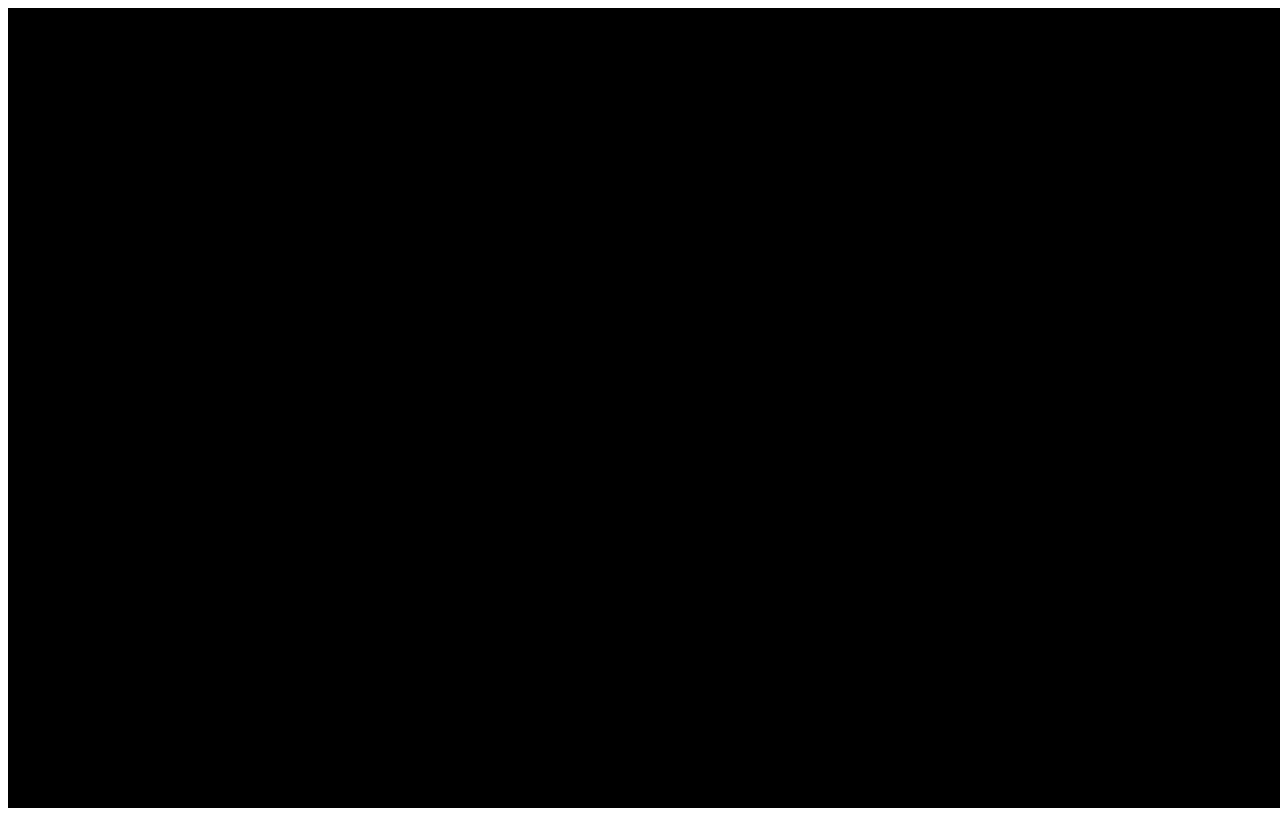
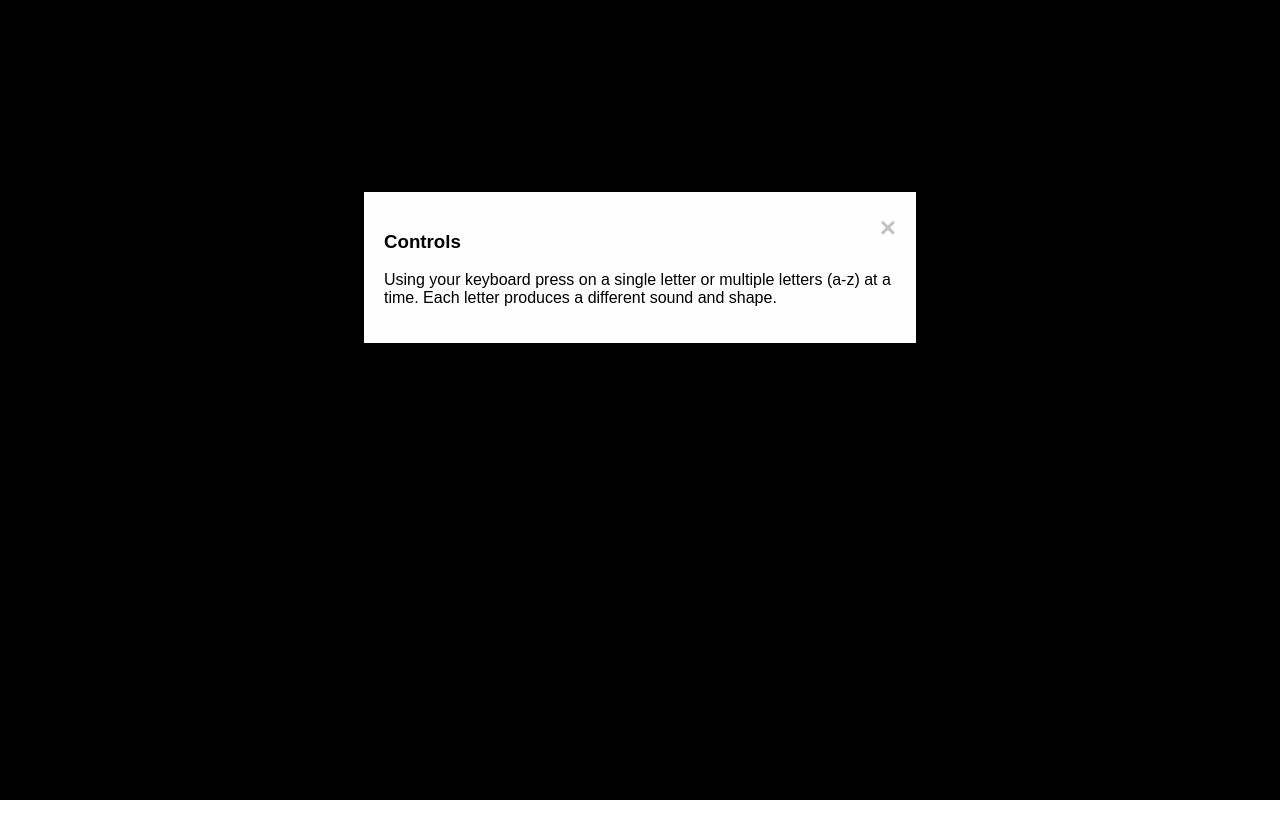
Before and after one commit to xddengx/PatatapSuper, a plain HTML site: page index.html in a window 1280 px wide. Drawn offline with Linux system fonts and the light colour scheme.

Commit message:
added info once page is loaded. ensured capital letters would work too and only letters.

```diff
--- a/index.html
+++ b/index.html
@@ -1,18 +1,25 @@
 <!doctype!>
-<html>
+    <html>
+
     <head>
-        <meta charset = 'utf-8'>
+        <meta charset='utf-8'>
         <title> Remix Patatap</title>
-        <script src = 'helperFunctions/helper.js'></script>
-        <script src = 'main.js'></script>
+        <script src='helperFunctions/helper.js'></script>
+        <script src='main.js'></script>
         <script type="text/javascript" src="datGUI.js"></script>
-        <style>
-        canvas {
-            background-color: black;
-        }
-        </style>
+        <link rel="stylesheet" type="text/css" href="main.css">
     </head>
+
     <body>
-        <canvas></canvas>
+        <div id="info">
+            <div id="infoText">
+                <span class="close">&times;</span>
+                <h3>Controls</h3>
+                <p>Using your keyboard press on a single letter or multiple letters (a-z) at a time. Each letter produces a different sound and shape.</p>
+            </div>
+        </div>
+        <canvas>
+        </canvas>
     </body>
-</html>
+
+    </html>
--- /dev/null
+++ b/main.css
@@ -0,0 +1,40 @@
+body {
+  margin: 0;
+  font-family: sans-serif;
+}
+
+canvas {
+  background-color: black;
+  position: absolute;
+}
+
+#info {
+  position: fixed;
+  z-index: 1;
+  left: 0;
+  top: 0;
+  width: 100%;
+  height: 100%;
+}
+
+#infoText {
+  background-color: #fefefe;
+  margin: 15% auto;
+  padding: 20px;
+  width: 40%;
+}
+
+/* The Close Button */
+.close {
+  color: rgb(194, 194, 194);
+  float: right;
+  font-size: 28px;
+  font-weight: bold;
+}
+
+.close:hover,
+.close:focus {
+  color: black;
+  text-decoration: none;
+  cursor: pointer;
+}
--- a/main.js
+++ b/main.js
@@ -1,4 +1,11 @@
-window.onload = function(){
+window.onload = function () {
+
+    // info
+    var info = document.getElementById('info');
+    var closeBtn = document.getElementsByClassName("close")[0];
+    closeBtn.onclick = function () {
+        info.style.display = "none";
+    }
 
     let canvas = this.document.querySelector('canvas');
     let ctx = canvas.getContext('2d');
@@ -12,6 +19,8 @@ window.onload = function(){
     let maxPoints;
     let startX = Math.sin(0);
     let startY = Math.cos(0);
+    // let a = 1, b = 1;
+    // let m = 5, n1 = 1, n2 = 1, n3 = 1;
     let a, b, m, n1, n2, n3;
     let incValue;
     var patSuper;
@@ -20,59 +29,93 @@ window.onload = function(){
 
 
     var superShapes = [];
+    /*var sShape = {
+        radius: radius,
+        maxPoints: maxPoints,
+        a:a,
+        b:b,
+        m:m,
+        n1:n1,
+        n2:n2,
+        n3:n3,
+        centerX: centerX,
+        centerY: centerY,
+        incValue: incValue,
+        alpha: 1
+    }*/
 
-    const superShape = function(phi,sShape){
 
-        let t1 = Math.cos(sShape.m * phi/4)/sShape.a;
+    const superShape = function (phi, sShape) {
+
+        let t1 = Math.cos(sShape.m * phi / 4) / sShape.a;
         t1 = Math.abs(t1);
         t1 = Math.pow(t1, sShape.n2);
 
-        let t2 = Math.sin(m * phi/4)/sShape.b;
+        let t2 = Math.sin(m * phi / 4) / sShape.b;
         t2 = Math.abs(t2);
-        t2 = Math.pow(t2,sShape.n3);
+        t2 = Math.pow(t2, sShape.n3);
 
-        let r = Math.pow(t1 + t2, 1/sShape.n1);
+        let r = Math.pow(t1 + t2, 1 / sShape.n1);
         r = 1 / r;
         let x = r * Math.cos(phi) * radius;
         let y = r * Math.sin(phi) * radius;
 
-        return[x,y];
+        return [x, y];
     }
 
-    function draw(){
+    function draw() {
+        // console.log('drawing')
         requestAnimationFrame(draw);
+        // random position on canvas
+
         fadeAway();
+
         clearCanvas();
 
-        for( let sShape of superShapes ) {
+        for (let sShape of superShapes) {
             const startPoint = superShape(0, sShape);
 
             ctx.beginPath();
             ctx.moveTo(sShape.centerX + startPoint[0], sShape.centerY + startPoint[1]);
-            const increment = (Math.PI * incValue)/maxPoints;
+            const increment = (Math.PI * incValue) / maxPoints;
 
-            for(let i = 0; i < maxPoints; i++){
-                let [x,y] = superShape(i * increment, sShape);
+            for (let i = 0; i < maxPoints; i++) {
+                let [x, y] = superShape(i * increment, sShape);
                 ctx.lineTo(sShape.centerX + x, sShape.centerY + y);
             }
 
             ctx.strokeStyle = sShape.color;
-            ctx.lineWidth= 2;
+            ctx.lineWidth = 2;
             ctx.stroke();
+
+            //superShapes.push()
+
+
+            // console.log(sShape.radius, sShape.a, sShape.b, sShape.n1 );
         }
     }
 
-    function fadeAway(){
-        superShapes.forEach(function(s)
-        {
+    function fadeAway() {
+        //requestAnimationFrame(fadeAway);
+        superShapes.forEach(function (s) {
             s.alpha -= .01
-            if(s.alpha < 0)
-            {
+            //var fade = 'rgba(' + s.red + ',' + s.g + ',' + s.b + ', ' + 1 + ')'
+            //s.fill = fade
+
+            if (s.alpha < 0) {
                 var index = superShapes.indexOf(s)
-                superShapes.splice(index,1)
+                superShapes.splice(index, 1)
             }
         })
+
+        // console.log(sShape.alpha);
     }
+
+    // function fadeAway(){
+    //     requestAnimationFrame(fadeAway);
+    //     ctx.fillStyle = 'rgba(0, 0, 0, 0.001)';
+    //     ctx.fillRect(0, 0,  window.innerWidth, window.innerHeight);
+    // }
 
     /* --------------- PATATAP  --------------- */
     let soundFile = '../sound/'
@@ -87,38 +130,38 @@ window.onload = function(){
     }
 
     letters = {
-        a: { soundfile:'boomKick.wav', a:1, b:1, m:7, n1:1, n2:1.7, n3: 8.7, incValue: 20, radius: 50, maxPoints: 512},
-        b: { soundfile: 'acmeSiren.wav', a:3, b:4, m:3, n1:1.5, n2:0.70, n3: 2.70, incValue: 50, radius: 50, maxPoints: 512},
-        c: { soundfile: 'clap.wav', a:0.2, b:0.76, m:20, n1:5, n2:-1.70, n3: 3.70, incValue: 50, radius: 50, maxPoints: 512},
-        d: { soundfile: 'laser.wav', a:0.45, b:.22, m:5, n1:11, n2:15, n3: 17.70, incValue: 50, radius: 50, maxPoints: 512},
-        e: { soundfile: 'poweron.wav', a:0.88, b:3, m:9, n1:83, n2:33.2, n3: 40, incValue: 50, radius: 50, maxPoints: 512},
-        f: { soundfile: 'whoosh.wav', a:1, b:1, m:7, n1:1, n2:25.7, n3:-13.4, incValue: 2, radius: 50, maxPoints: 512},
-        g: { soundfile: 'bubbles.wav', a:1, b:1, m:7, n1:1, n2:17.00, n3: 3, incValue: 2, radius: 50, maxPoints: 512},
-        h: { soundfile: 'ebeeps.wav', a:1, b:1, m:7, n1:-16.6, n2:50.00, n3: 30, incValue: 2, radius: 50, maxPoints: 512},
-        i: { soundfile: 'jingle.wav', a:1, b:1, m:7, n1:1, n2:1.7, n3: 21.7, incValue: 14, radius: 50, maxPoints: 512},
-        j: { soundfile: 'persian.wav', a:1, b:1, m:41, n1:38, n2:-20.6, n3: 1.7, incValue: 20, radius: 50, maxPoints: 512},
-        k: { soundfile: 'robotic.wav', a:1, b:96.5, m:8.7, n1:67.2, n2:51, n3: 41.2, incValue: 41, radius: 50, maxPoints: 512},
-        l: { soundfile: 'snare.wav', a:1, b:1, m:38, n1:64, n2:-17.3, n3: 60.7, incValue: 20, radius: 50, maxPoints: 249},
-        m: { soundfile: 'vinyl.wav', a:1, b:-6.9, m:-22, n1:-5.8, n2:4, n3: 22.4, incValue: 2, radius: 50, maxPoints: 512},
-        n: { soundfile: 'rev.wav', a:1, b:-17.3, m:34.7, n1:34.7, n2:41.2, n3: 5.5, incValue: 50, radius: 50, maxPoints: 512},
-        o: { soundfile: 'magicBells.wav', a:1, b:1, m:-10.8, n1:28.2, n2: 28.2, n3: -53.1, incValue: 18, radius: 32, maxPoints: 512},
-        p: { soundfile: 'kickSnare.wav', a:1, b:1, m:2.2, n1:12, n2: 47.7, n3: -53.1, incValue: 18, radius: 32, maxPoints: 512},
-        q: { soundfile: 'glassShatter.wav', a:1, b:1, m:-43.3, n1:1, n2:1.7, n3: -10.8, incValue: 37, radius: 32, maxPoints: 332},
-        r: { soundfile: 'jingles.wav', a:1, b:1, m:9, n1:64, n2:-49.8, n3: 60.7, incValue: 20, radius: 50, maxPoints: 408},
-        s: { soundfile: 'iceSpell.wav', a: 2.2, b:1, m:7, n1:1, n2:1.7, n3: 1.7, incValue: 20, radius: 31, maxPoints: 158},
-        t: { soundfile: 'fusionFlash.wav', a:1, b:1, m:7, n1:1, n2:1.70, n3: 25, incValue: 102, radius: 47, maxPoints: 568},
-        u: { soundfile: 'robot.wav', a:25, b:-36.8, m: 57.5, n1: 60.7, n2: 21.7, n3: 15.2, incValue: 37, radius: 71, maxPoints: 522},
-        v: { soundfile: 'slurp.wav', a:1, b:1, m: 7, n1: 1, n2: 1.7, n3: -46.6, incValue: 79, radius: 73, maxPoints: 150},
-        w: { soundfile: 'drums.wav', a:1, b:1, m:7, n1:1, n2:1.7, n3: 25, incValue: 102, radius: 47, maxPoints: 568},
-        x: { soundfile: 'zoopid.wav', a:1, b:1, m:38, n1:31.5, n2:99.8, n3: 67.2, incValue: 26, radius: 78, maxPoints: 257},
-        y: { soundfile: 'funkyElectric.wav', a:1, b:5.5, m:7, n1:1, n2:1.70, n3: 1.70, incValue: 20, radius: 21, maxPoints: 105},
-        z: { soundfile: 'strongRock.wav', a:73.7, b:51, m:-46.6, n1:73.7, n2:34.7, n3: 21.7, incValue: 60, radius: 34, maxPoints: 378},
+        a: { soundfile: 'boomKick.wav', a: 1, b: 1, m: 7, n1: 1, n2: 1.7, n3: 8.7, incValue: 20, radius: 50, maxPoints: 512 },
+        b: { soundfile: 'acmeSiren.wav', a: 3, b: 4, m: 3, n1: 1.5, n2: 0.70, n3: 2.70, incValue: 50, radius: 50, maxPoints: 512 },
+        c: { soundfile: 'clap.wav', a: 0.2, b: 0.76, m: 20, n1: 5, n2: -1.70, n3: 3.70, incValue: 50, radius: 50, maxPoints: 512 },
+        d: { soundfile: 'laser.wav', a: 0.45, b: .22, m: 5, n1: 11, n2: 15, n3: 17.70, incValue: 50, radius: 50, maxPoints: 512 },
+        e: { soundfile: 'poweron.wav', a: 0.88, b: 3, m: 9, n1: 83, n2: 33.2, n3: 40, incValue: 50, radius: 50, maxPoints: 512 },
+        f: { soundfile: 'whoosh.wav', a: 1, b: 1, m: 7, n1: 1, n2: 25.7, n3: -13.4, incValue: 2, radius: 50, maxPoints: 512 },
+        g: { soundfile: 'bubbles.wav', a: 1, b: 1, m: 7, n1: 1, n2: 17.00, n3: 3, incValue: 2, radius: 50, maxPoints: 512 },
+        h: { soundfile: 'ebeeps.wav', a: 1, b: 1, m: 7, n1: -16.6, n2: 50.00, n3: 30, incValue: 2, radius: 50, maxPoints: 512 },
+        i: { soundfile: 'jingle.wav', a: 1, b: 1, m: 7, n1: 1, n2: 1.7, n3: 21.7, incValue: 14, radius: 50, maxPoints: 512 },
+        j: { soundfile: 'persian.wav', a: 1, b: 1, m: 41, n1: 38, n2: -20.6, n3: 1.7, incValue: 20, radius: 50, maxPoints: 512 },
+        k: { soundfile: 'robotic.wav', a: 1, b: 96.5, m: 8.7, n1: 67.2, n2: 51, n3: 41.2, incValue: 41, radius: 50, maxPoints: 512 },
+        l: { soundfile: 'snare.wav', a: 1, b: 1, m: 38, n1: 64, n2: -17.3, n3: 60.7, incValue: 20, radius: 50, maxPoints: 249 },
+        m: { soundfile: 'vinyl.wav', a: 1, b: -6.9, m: -22, n1: -5.8, n2: 4, n3: 22.4, incValue: 2, radius: 50, maxPoints: 512 },
+        n: { soundfile: 'rev.wav', a: 1, b: -17.3, m: 34.7, n1: 34.7, n2: 41.2, n3: 5.5, incValue: 50, radius: 50, maxPoints: 512 },
+        o: { soundfile: 'magicBells.wav', a: 1, b: 1, m: -10.8, n1: 28.2, n2: 28.2, n3: -53.1, incValue: 18, radius: 32, maxPoints: 512 },
+        p: { soundfile: 'kickSnare.wav', a: 1, b: 1, m: 2.2, n1: 12, n2: 47.7, n3: -53.1, incValue: 18, radius: 32, maxPoints: 512 },
+        q: { soundfile: 'glassShatter.wav', a: 1, b: 1, m: -43.3, n1: 1, n2: 1.7, n3: -10.8, incValue: 37, radius: 32, maxPoints: 332 },
+        r: { soundfile: 'jingles.wav', a: 1, b: 1, m: 9, n1: 64, n2: -49.8, n3: 60.7, incValue: 20, radius: 50, maxPoints: 408 },
+        s: { soundfile: 'iceSpell.wav', a: 2.2, b: 1, m: 7, n1: 1, n2: 1.7, n3: 1.7, incValue: 20, radius: 31, maxPoints: 158 },
+        t: { soundfile: 'fusionFlash.wav', a: 1, b: 1, m: 7, n1: 1, n2: 1.70, n3: 25, incValue: 102, radius: 47, maxPoints: 568 },
+        u: { soundfile: 'robot.wav', a: 25, b: -36.8, m: 57.5, n1: 60.7, n2: 21.7, n3: 15.2, incValue: 37, radius: 71, maxPoints: 522 },
+        v: { soundfile: 'slurp.wav', a: 1, b: 1, m: 7, n1: 1, n2: 1.7, n3: -46.6, incValue: 79, radius: 73, maxPoints: 150 },
+        w: { soundfile: 'drums.wav', a: 1, b: 1, m: 7, n1: 1, n2: 1.7, n3: 25, incValue: 102, radius: 47, maxPoints: 568 },
+        x: { soundfile: 'zoopid.wav', a: 1, b: 1, m: 38, n1: 31.5, n2: 99.8, n3: 67.2, incValue: 26, radius: 78, maxPoints: 257 },
+        y: { soundfile: 'funkyElectric.wav', a: 1, b: 5.5, m: 7, n1: 1, n2: 1.70, n3: 1.70, incValue: 20, radius: 21, maxPoints: 105 },
+        z: { soundfile: 'strongRock.wav', a: 73.7, b: 51, m: -46.6, n1: 73.7, n2: 34.7, n3: 21.7, incValue: 60, radius: 34, maxPoints: 378 },
     }
 
     // Function to detect which key is pressed and draw super shape
-     window.addEventListener("keypress", function(e){
-        // console.log(e);
-        let letter = letters[ e.key ]
+    window.addEventListener("keypress", function (e) {
+        if ((e.key).match("[a-zA-Z]+")) {
+            let letter = letters[e.key.toLowerCase()]
             // console.log(letter);
 
             // Play audio
@@ -135,25 +178,32 @@ window.onload = function(){
 
             // console.log(a,b,m,n1,n2,n3);
 
-        for( let sShape of superShapes ) {
-        var red = Math.round(Math.random()*200+55);
-        var green = Math.round(Math.random()*200+55);
-        var blue=Math.round(Math.random()*200+55);
+            for (let sShape of superShapes) {
+                var red = Math.round(Math.random() * 200 + 55);
+                var green = Math.round(Math.random() * 200 + 55);
+                var blue = Math.round(Math.random() * 200 + 55);
                 // var color='rgb('+red+','+green+','+blue+')';
-        var color='rgba('+red+','+green+','+blue+', '+ sShape.alpha+')';
+                // OR	if you want to change alpha
+                var color = 'rgba(' + red + ',' + green + ',' + blue + ', ' + sShape.alpha + ')';
             }
 
             // creates an object and assigns the object all the letter attributes and adding extra attributes
-        superShapes.push( Object.assign({}, letter, { alpha:1, centerX: Math.random() * canvas.width,
-            centerY: Math.random() * canvas.height, color: color }) )
+            superShapes.push(Object.assign({}, letter, {
+                alpha: 1, centerX: Math.random() * canvas.width,
+                centerY: Math.random() * canvas.height, color: color
+            }))
+
+            //draw();
+            //fadeAway();
+        }
     })
 
-    function clearCanvas(){
+    function clearCanvas() {
         ctx.clearRect(0, 0, canvas.width, canvas.height);
     }
 
     // Function to play audio files
-    function playAudio(audioFile){
+    function playAudio(audioFile) {
         var audio = new Audio("sound/" + audioFile);
         audio.play()
     }
```
Lines whose indentation alone changed are shown as unchanged.
